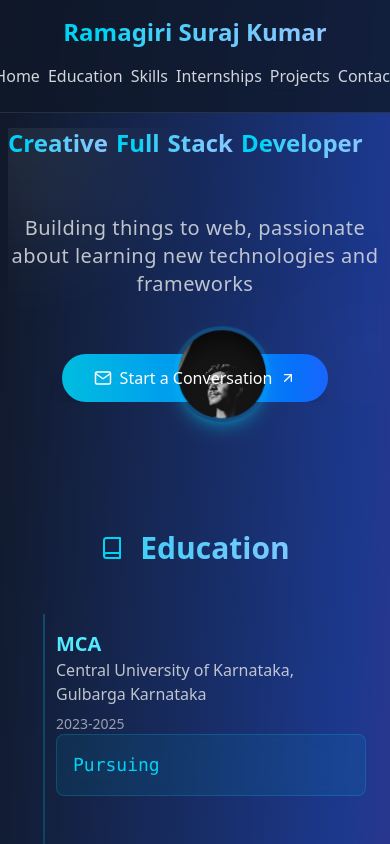
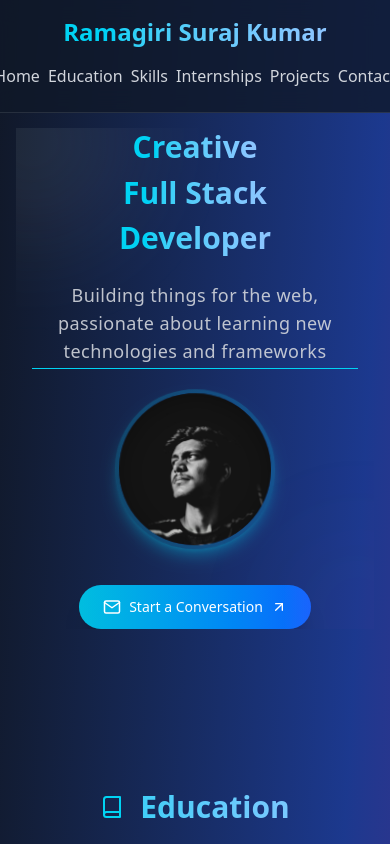
Before and after one commit to surajbi2/my-portfolio, a React (Vite) app: page / in a window 390 px wide. Shown: the top 844 px of the page. Built offline with nearby package versions, Linux system fonts and the light colour scheme.

Commit message:
updated profile image position for mobile view

```diff
--- a/src/App.jsx
+++ b/src/App.jsx
@@ -121,8 +121,7 @@ const Nav = () => {
 
 // Hero Section
 const Hero = () => (
-  <section id="home" className="pt-32 pb-16 md:px-6 px-2 relative">
-
+  <section id="home" className="pt-32 pb-24 md:pb-16 px-4 relative">
     <div className="container mx-auto text-center relative overflow-hidden">
       {/* Floating background elements */}
       <motion.div
@@ -130,7 +129,7 @@ const Hero = () => (
         animate={{ scale: 1 }}
         transition={{ duration: 2 }}
         className="absolute inset-0 opacity-10"
-        >
+      >
         <div className="absolute -top-20 -left-20 w-48 h-48 bg-gradient-to-r from-emerald-50 to-blue-50 rounded-full blur-3xl animate-float"></div>
         <div className="absolute -bottom-20 -right-20 w-48 h-48 bg-gradient-to-r from-purple-400/30 to-pink-400/30 rounded-full blur-3xl animate-float-delayed"></div>
       </motion.div>
@@ -139,10 +138,10 @@ const Hero = () => (
         initial={{ y: 50, opacity: 0 }}
         animate={{ y: 0, opacity: 1 }}
         transition={{ duration: 0.8, delay: 0.2 }}
-        className="space-y-6 max-w-2xl mx-auto relative"
-        >
+        className="space-y-6 max-w-2xl mx-auto relative z-10"
+      >
         {/* Column layout with staggered words */}
-        <div className="flex items-center gap-0">
+        <div className="flex flex-col md:flex-row items-center justify-center gap-2 md:gap-4">
           {["Creative", "Full Stack", "Developer"].map((word, index) => (
             <motion.div
               key={word}
@@ -155,50 +154,57 @@ const Hero = () => (
               }}
               whileHover={{
                 scale: 1.05,
-                backgroundImage: 'linear-gradient(to right, #22d3ee, #38bdf8)',
                 transition: { duration: 0.3 },
-                cursor: "grab"
               }}
-              className="bg-gradient-to-r from-cyan-400 to-blue-300 bg-clip-text text-transparent md:text-5xl text-2xl font-bold leading-tight hover:text-cyan-200 transition-all cursor-auto"
+              className="bg-gradient-to-r from-cyan-400 to-blue-300 bg-clip-text text-transparent text-3xl md:text-4xl lg:text-5xl font-bold leading-tight"
             >
-              {word.split(" ").map((part, i) => (
-                <span key={i} className="inline-block mr-2">
-                  {part}
-                </span>
-              ))}
+              {word}
             </motion.div>
           ))}
         </div>
 
         {/* Animated subtitle */}
         <motion.p
-          className="text-xl text-gray-300/90 tracking-wide relative inline-block mt-8"
+          className="text-lg md:text-xl text-gray-300/90 tracking-wide relative mt-4 md:mt-8 px-4"
           initial={{ opacity: 0 }}
           animate={{ opacity: 1 }}
           transition={{ delay: 1.0 }}
-          whileHover={{ scale: 1.02 }}
         >
-          <span className="relative pb-1">
-            Building things to web, passionate about learning new technologies and frameworks
+          <span className="relative pb-1 inline-block">
+            Building things for the web, passionate about learning new technologies and frameworks
             <motion.span
               className="absolute bottom-0 left-0 w-full h-px bg-cyan-400 origin-left"
               initial={{ scaleX: 0 }}
-              whileHover={{ scaleX: 1 }}
-              transition={{ duration: 0.3 }}
-              />
+              whileInView={{ scaleX: 1 }}
+              transition={{ duration: 0.5 }}
+            />
           </span>
         </motion.p>
 
-        {/* Animated button */}
+        {/* Profile image - Mobile first centered, desktop on right */}
+        <motion.div
+          initial={{ opacity: 0, scale: 0.8 }}
+          animate={{ opacity: 1, scale: 1 }}
+          transition={{ duration: 1.5, delay: 0.5 }}
+          className="mx-auto md:absolute md:-right-75 md:-bottom-5 w-40 h-40 md:w-42 md:h-42 lg:w-48 lg:h-48 rounded-full overflow-hidden border-4 border-cyan-400/20 shadow-lg shadow-cyan-400/30 animate-float"
+        >
+          <img
+            src="profile.jpg"
+            alt="profile"
+            className="w-full h-full object-cover"
+          />
+        </motion.div>
+
+        {/* Animated button with z-index adjustment */}
         <motion.div
           initial={{ scale: 0 }}
           animate={{ scale: 1 }}
           transition={{ type: "spring", stiffness: 200, damping: 20, delay: 1.2 }}
-          className="mt-8 flex justify-center items-center"
+          className="mt-8 md:mt-12 flex justify-center items-center relative z-20"
         >
           <button
-            onClick={() => scrollToSection("contact")} // "contact" is the footer ID
-            className="bg-gradient-to-r from-cyan-500 to-blue-600 px-8 py-3 rounded-full shadow-xl hover:shadow-2xl transition-all flex items-center justify-center gap-2 text-white group relative overflow-hidden hover:cursor-pointer"
+            onClick={() => scrollToSection("contact")}
+            className="bg-gradient-to-r from-cyan-500 to-blue-600 px-6 py-3 md:px-8 md:py-3 rounded-full shadow-xl hover:shadow-2xl transition-all flex items-center justify-center gap-2 text-white group relative overflow-hidden"
           >
             <motion.div
               className="absolute inset-0 bg-gradient-to-r from-cyan-400/20 to-blue-500/20"
@@ -212,24 +218,15 @@ const Hero = () => (
             />
             <div className="relative z-10 flex items-center gap-2">
               <FiMail className="text-lg transition-transform group-hover:scale-110" />
-              <span>Start a Conversation</span>
+              <span className="text-sm md:text-base">Start a Conversation</span>
               <FiArrowUpRight className="transition-transform group-hover:translate-x-1 group-hover:-translate-y-1" />
             </div>
           </button>
         </motion.div>
-
       </motion.div>
     </div>
-    <motion.div
-      initial={{ opacity: 0 }}
-      animate={{ opacity: 1 }}
-      transition={{ duration: 1.5, delay: 0.5 }}
-      className='w-24 h-24 md:w-44 md:h-44 lg:w-44 lg:h-44 absolute bottom-10 right-30 rounded-full overflow-hidden border-4 border-cyan-400/20 shadow-lg shadow-cyan-400/30 animate-float'>
-      <img src="profile.jpg" alt="profile" />
-    </motion.div>
   </section>
 );
-
 const Section = ({ title, children, icon }) => (
   <motion.section
     initial={{ opacity: 0, y: 50 }}
```
